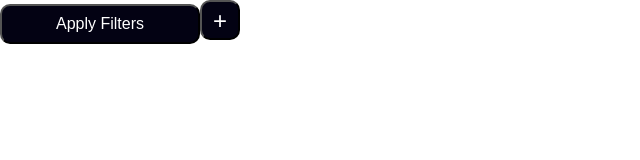
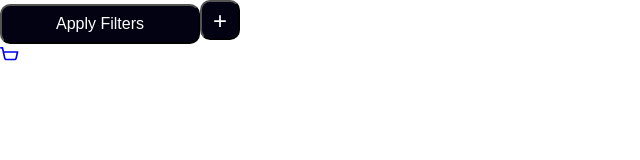
Before and after one commit to pit133/Ecommerce, a React app: page / in a window 1280 px wide. Shown: the top 160 px of the page, without its empty margins (0-640 px from the left). Built offline with nearby package versions, Linux system fonts and the light colour scheme; the HTML template or start-up script is replaced by a standard one.

Commit message:
"Add IconButton component"

```diff
--- a/src/App.jsx
+++ b/src/App.jsx
@@ -1,9 +1,15 @@
 import Button from './components/Button/Button';
+import IconButton from "./components/IconButton/IconButton";
 const App = () => {
   return (
     <div>
       <Button content='Apply Filters'/>
       <Button content='+' signButton={true} />
+      <IconButton icon={
+        <svg width="19" height="14" viewBox="0 0 19 14" fill="none" xmlns="http://www.w3.org/2000/svg">
+          <path d="M0.833496 0.833334H2.50016L4.71683 11.1833C4.79814 11.5624 5.00905 11.9012 5.31326 12.1415C5.61746 12.3819 5.99592 12.5086 6.3835 12.5H14.5335C14.9128 12.4994 15.2806 12.3694 15.576 12.1315C15.8715 11.8937 16.0769 11.5621 16.1585 11.1917L17.5335 5H3.39183" stroke="#0A0A0A" stroke-width="1.66667" stroke-linecap="round" stroke-linejoin="round"/>
+        </svg>
+      }/>
     </div>
   )
 }
--- /dev/null
+++ b/src/components/IconButton/IconButton.css
@@ -0,0 +1,4 @@
+.iconButton {
+  width: 36px;
+  height: 36px;
+}
--- /dev/null
+++ b/src/components/IconButton/IconButton.jsx
@@ -0,0 +1,15 @@
+import './IconButton.css'
+
+const IconButton = (props) => {
+  return (
+    <div className='iconButton'>
+      <a
+        href="#"
+      >
+        {props.icon}
+      </a>
+    </div>
+  )
+}
+
+export default IconButton
```
